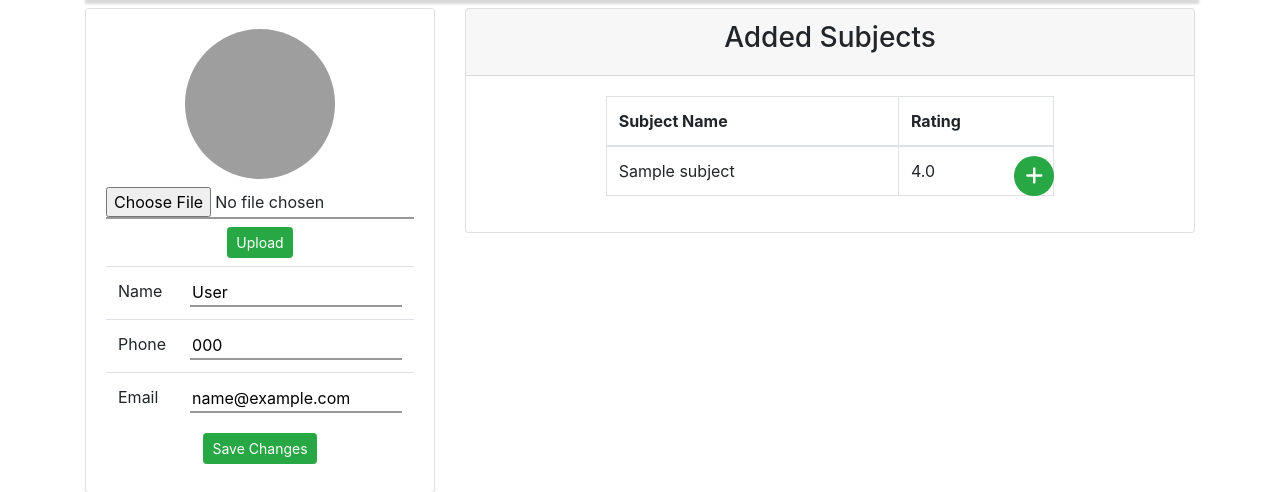
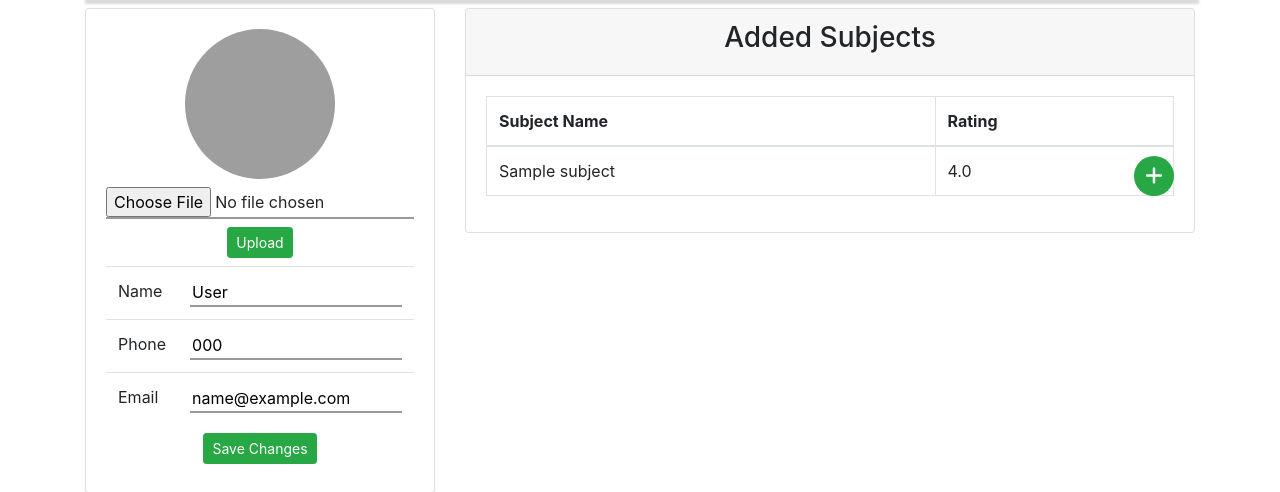
Before and after one commit to Jugal-Chanda/Student-Judging-System-django, a Django app: page /profile/1 in a window 1280 px wide. Shown: the part 56-548 px from the top of the page. Run offline with Django 3.2, Linux system fonts and the light colour scheme; tables that the repository leaves empty hold one stand-in row (values such as "Sample post"); some libraries are stand-ins or nearby versions; grey boxes are pictures that could not be loaded.

Commit message:
Update Ui design

```diff
--- a/templates/profile.html
+++ b/templates/profile.html
@@ -244,7 +244,7 @@
             <div class="card-body">
 
               <div class="row">
-                <div class="col-lg-8 offset-lg-2">
+                <div class="col-sm-12">
                   <div class="subject_table_container">
                     <table class="table table-bordered subject_table">
                       <thead>
@@ -288,7 +288,7 @@
             <div class="card-body">
 
               <div class="row">
-                <div class="col-lg-8 offset-lg-2">
+                <div class="col-sm-12">
                   <div class="subject_table_container">
                     <table class="table table-bordered subject_table">
                       <thead>
@@ -321,6 +321,7 @@
 
   </section>
 <!-- End section -->
+
 <!-- Model For adding new subject -->
 <div class="modal fade" id="add_subject_model" tabindex="-1" role="dialog" aria-labelledby="Add Subject" aria-hidden="true">
   <div class="modal-dialog" role="document">
```
Also changed, not shown: chapters/migrations/0001_initial.py, media/student_image/1.jpg (deleted), media/student_image/2.jpg (deleted), media/student_image/3.jpg (deleted), media/student_image/faizur.jpg (added), media/student_image/image.jpg (added), media/student_image/image2.jpg (added), students/migrations/0001_initial.py, subjects/migrations/0001_initial.py.
